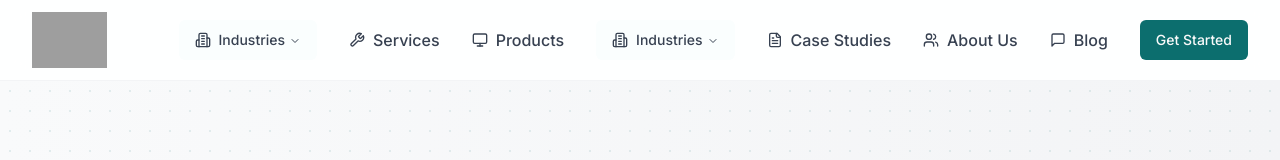
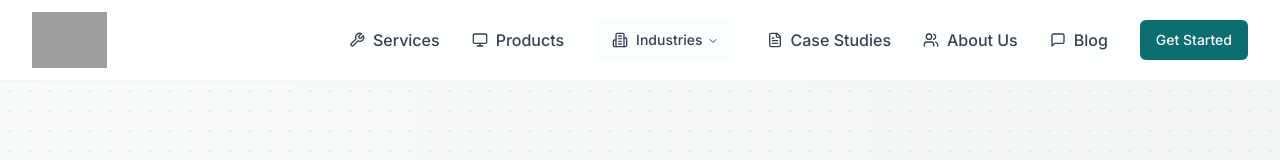
Before and after one commit to ashbuildslife/tensor-garden-website, a React (Vite) app: page / in a window 1280 px wide. Shown: the top 160 px of the page. Built offline with nearby package versions, Linux system fonts and the light colour scheme; grey boxes are pictures that could not be loaded.

Commit message:
Remove duplicated industries
Remove the duplicated industries navigation menu item.

```diff
--- a/src/components/layout/Navbar.tsx
+++ b/src/components/layout/Navbar.tsx
@@ -51,34 +51,6 @@ const Navbar = () => {
           </Link>
 
           <div className="hidden md:flex items-center space-x-8">
-            <NavigationMenu>
-              <NavigationMenuList>
-                <NavigationMenuItem>
-                  <NavigationMenuTrigger className="text-gray-700 hover:text-teal-500 font-medium">
-                    <span className="flex items-center gap-2">
-                      <Building2 className="w-4 h-4" />
-                      Industries
-                    </span>
-                  </NavigationMenuTrigger>
-                  <NavigationMenuContent>
-                    <div className="grid gap-3 p-6 w-[400px] lg:w-[500px] lg:grid-cols-2">
-                      {industries.map((industry) => (
-                        <Link
-                          key={industry.href}
-                          to={industry.href}
-                          className="block select-none space-y-1 rounded-md p-3 leading-none no-underline outline-none transition-colors hover:bg-accent hover:text-accent-foreground focus:bg-accent focus:text-accent-foreground"
-                        >
-                          <div className="text-sm font-medium leading-none">{industry.title}</div>
-                          <p className="line-clamp-2 text-sm leading-snug text-muted-foreground">
-                            {industry.description}
-                          </p>
-                        </Link>
-                      ))}
-                    </div>
-                  </NavigationMenuContent>
-                </NavigationMenuItem>
-              </NavigationMenuList>
-            </NavigationMenu>
             <NavLinks />
             <Button asChild className="cta-button">
               <Link to="/contact">Get Started</Link>
```
